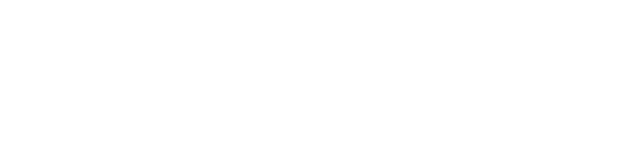
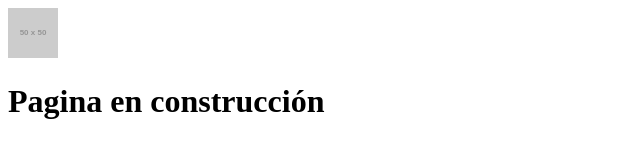
Before and after one commit to NaguMed/branches, a plain HTML site: page index.html in a window 1280 px wide. Shown: the whole page, without its empty margins (0-640 px from the left). Drawn offline with Linux system fonts and the light colour scheme; placeholder pictures from the web are drawn by us.

Commit message:
first header

```diff
--- a/index.html
+++ b/index.html
@@ -5,5 +5,12 @@
     <meta name="viewport" content="width=device-width, initial-scale=1.0" />
     <title>Clase 04</title>
   </head>
-  <body></body>
+  <body>
+    <header>
+      <img src="https://via.placeholder.com/50" alt="logo" />
+    </header>
+    <h1>Pagina en construcción</h1>
+    <main></main>
+    <footer></footer>
+  </body>
 </html>
```
